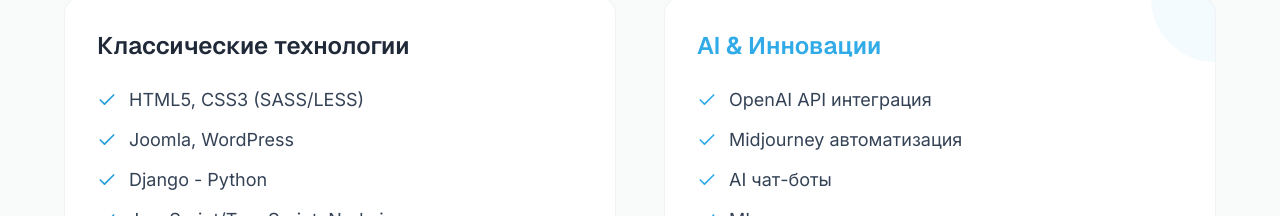
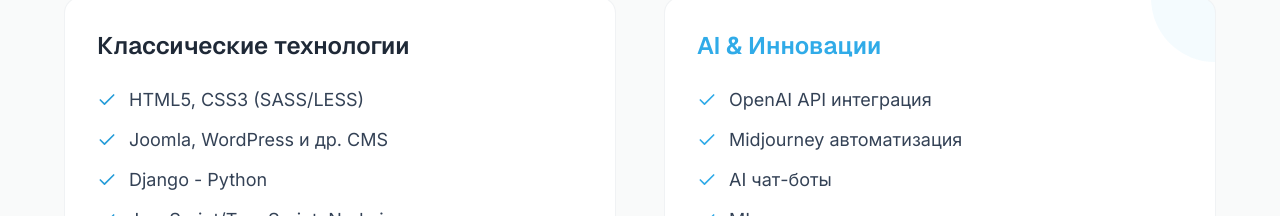
Before and after one commit to Argovir/ai-web-symbiosis, a React (Vite) app: page / in a window 1280 px wide. Shown: the part 1540-1756 px from the top of the page. Built offline with nearby package versions, Linux system fonts and the light colour scheme; the HTML template or start-up script is replaced by a standard one.

Commit message:
Update CMS list

```diff
--- a/src/components/AboutSection.tsx
+++ b/src/components/AboutSection.tsx
@@ -1,6 +1,6 @@
 import { Check, Zap, Heart, Target } from "lucide-react";
 const AboutSection = () => {
-  const classicSkills = ["HTML5, CSS3 (SASS/LESS)", "Joomla, WordPress", "Django - Python", "JavaScript/TypeScript, Node.js"];
+  const classicSkills = ["HTML5, CSS3 (SASS/LESS)", "Joomla, WordPress и др. CMS", "Django - Python", "JavaScript/TypeScript, Node.js"];
   const aiSkills = ["OpenAI API интеграция", "Midjourney автоматизация", "AI чат-боты", "ML аналитика", "Генерация контента", "Персонализация UX"];
   const values = [{
     icon: Zap,
```
